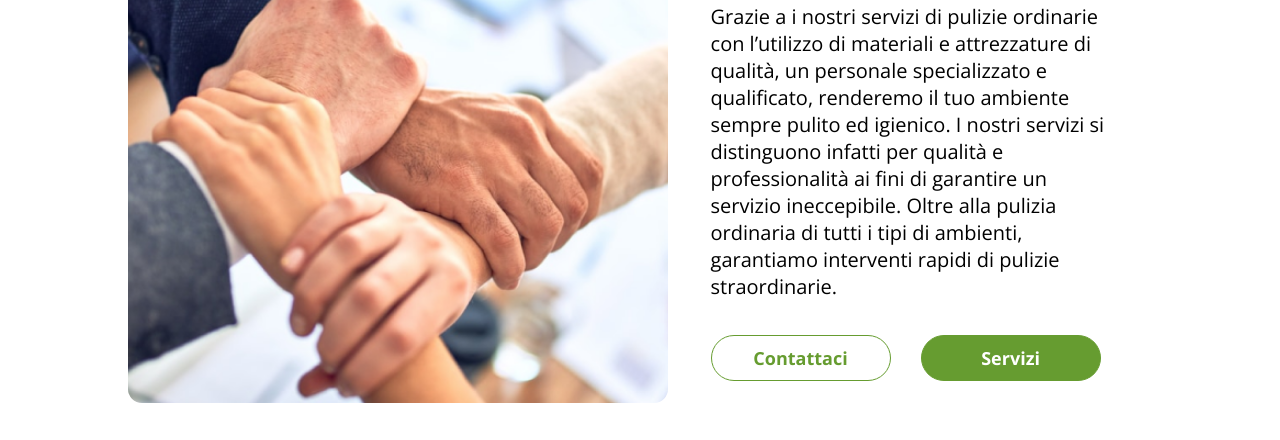
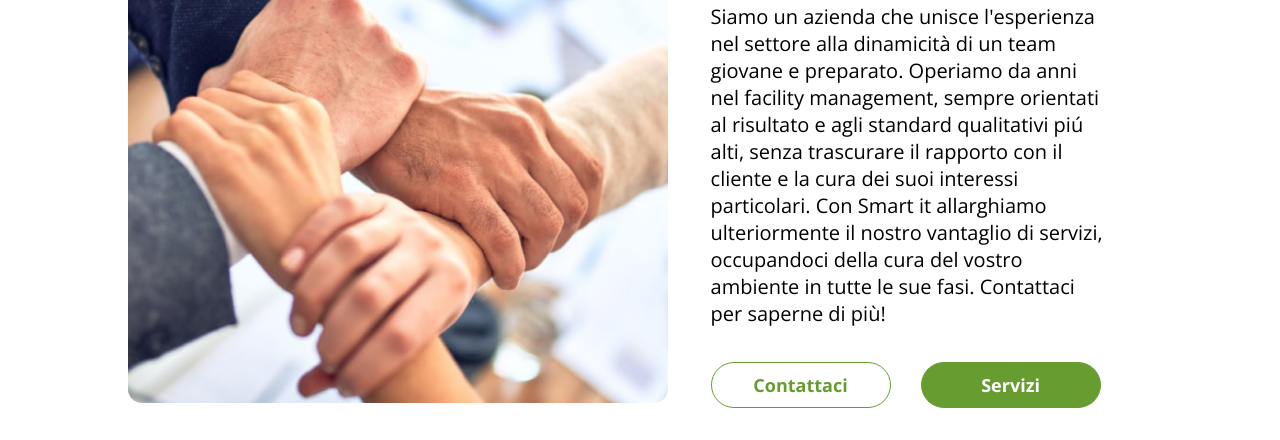
Before and after one commit to Lucaisok/smart, a website: page public/about.html in a window 1280 px wide. Shown: the part 360-800 px from the top of the page. Drawn offline with nearby package versions, Linux system fonts and the light colour scheme.

Commit message:
chi siamo

```diff
--- a/public/about.html
+++ b/public/about.html
@@ -71,14 +71,15 @@
                 <div class="bioContainer">
                     <p class="ourServices manut">Chi siamo</p>
                     <p class="ourParagService">
-                        Grazie a i nostri servizi di pulizie ordinarie con
-                        l’utilizzo di materiali e attrezzature di qualità, un
-                        personale specializzato e qualificato, renderemo il tuo
-                        ambiente sempre pulito ed igienico. I nostri servizi si
-                        distinguono infatti per qualità e professionalità ai
-                        fini di garantire un servizio ineccepibile. Oltre alla
-                        pulizia ordinaria di tutti i tipi di ambienti,
-                        garantiamo interventi rapidi di pulizie straordinarie.
+                        Siamo un azienda che unisce l'esperienza nel settore
+                        alla dinamicità di un team giovane e preparato. Operiamo
+                        da anni nel facility management, sempre orientati al
+                        risultato e agli standard qualitativi piú alti, senza
+                        trascurare il rapporto con il cliente e la cura dei suoi
+                        interessi particolari. Con Smart it allarghiamo
+                        ulteriormente il nostro vantaglio di servizi,
+                        occupandoci della cura del vostro ambiente in tutte le
+                        sue fasi. Contattaci per saperne di più!
                     </p>
                     <div class="buttons">
                         <button
```
